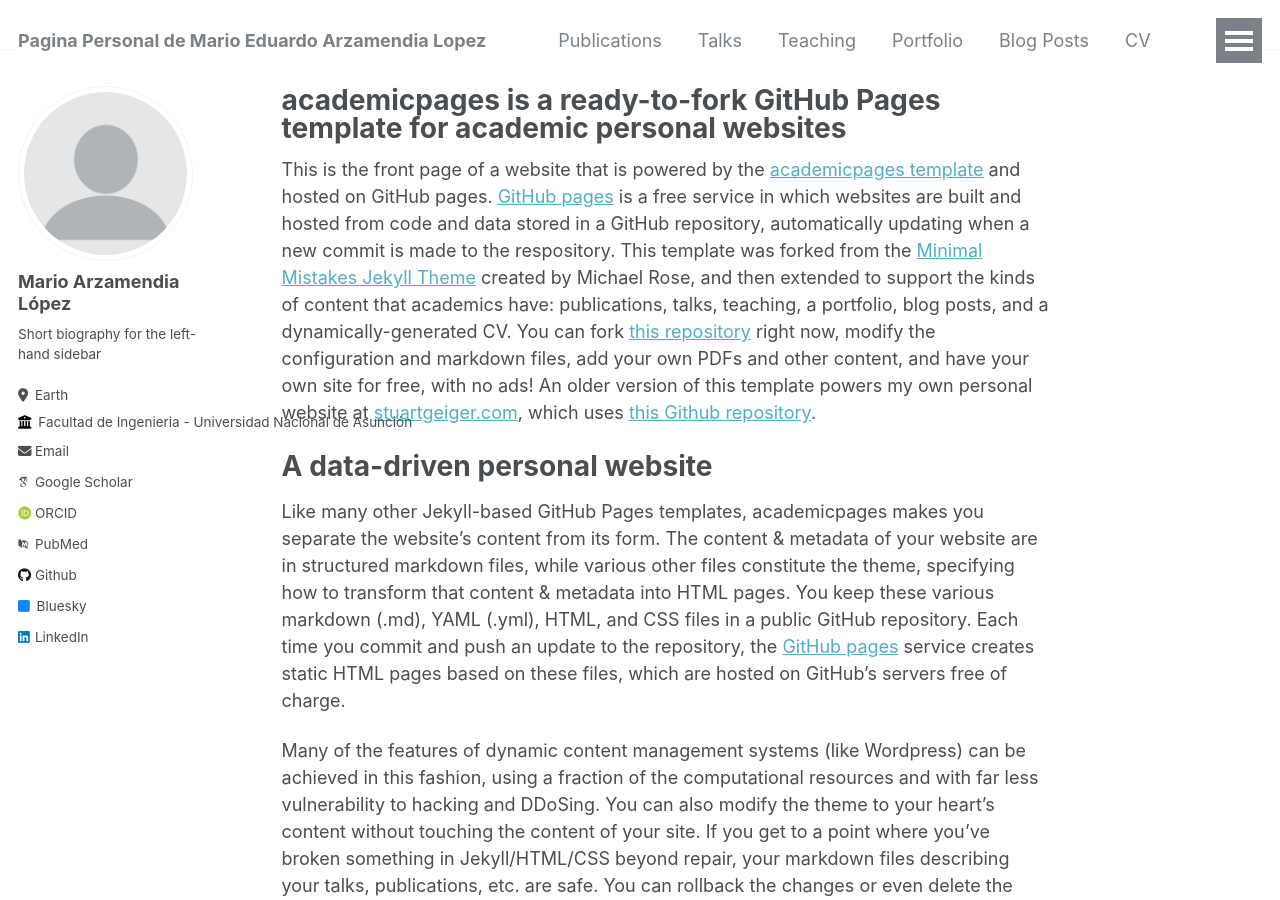
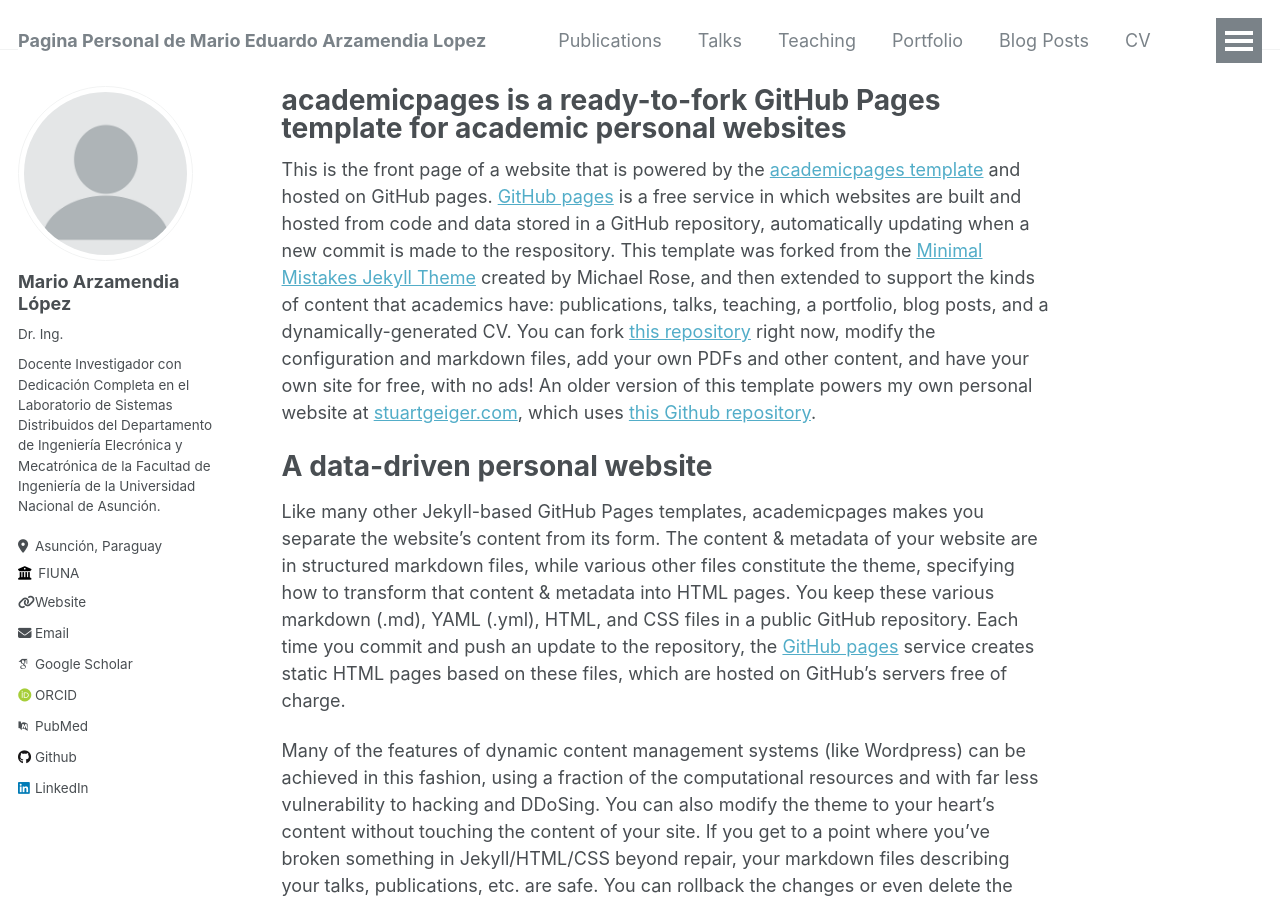
Before and after one commit to marzlop/marzlop.github.io, a Jekyll site: the page built from _pages/about.md, in a window 1280 px wide and 900 px high. Built offline with Jekyll 4.4.1, drawn with Linux system fonts in a browser that asks for light colours; some web fonts are replaced.

Commit message:
Update _config.yml
Actualizacion mas datos

```diff
--- a/_config.yml
+++ b/_config.yml
@@ -23,16 +23,16 @@ author:
   # Biographic information
   avatar           : "profile.png"
   name             : "Mario Arzamendia López"
-  pronouns         : # example: "she/her"
-  bio              : "Short biography for the left-hand sidebar"
-  location         : "Earth"
-  employer         : "Facultad de Ingenieria - Universidad Nacional de Asunción"
-  uri              : # URL
+  pronouns         : "Dr. Ing." # example: "she/her"
+  bio              : "Docente Investigador con Dedicación Completa en el Laboratorio de Sistemas Distribuidos del Departamento de Ingeniería Elecrónica y Mecatrónica de la Facultad de Ingeniería de la Universidad Nacional de Asunción."
+  location         : "Asunción, Paraguay"
+  employer         : "FIUNA"
+  uri              : "www.ing.una.py" # URL
   email            : "none@example.org"
 
   # Academic websites
   arxiv            : # URL - Update with the correct link to your profile
-  googlescholar    : "https://scholar.google.com/citations?user=PS_CX0AAAAAJ"
+  googlescholar    : "https://scholar.google.com/citations?user=mdptdt4AAAAJ&hl"
   impactstory      : # URL
   orcid            : "http://orcid.org/yourorcidurl"
   pubmed           : "https://www.ncbi.nlm.nih.gov/pubmed/?term=john+snow"
@@ -47,7 +47,7 @@ author:
   stackoverflow    : # User number or user number and name (i.e., use "1" or "1/jeff-atwood")
 
   # Social media
-  bluesky          : "bsky.app" # Replace this with you Bluesky username
+  bluesky          : #"bsky.app" # Replace this with you Bluesky username
   facebook         : # Username
   flickr           : # Username
   foursquare       : # Username
```
